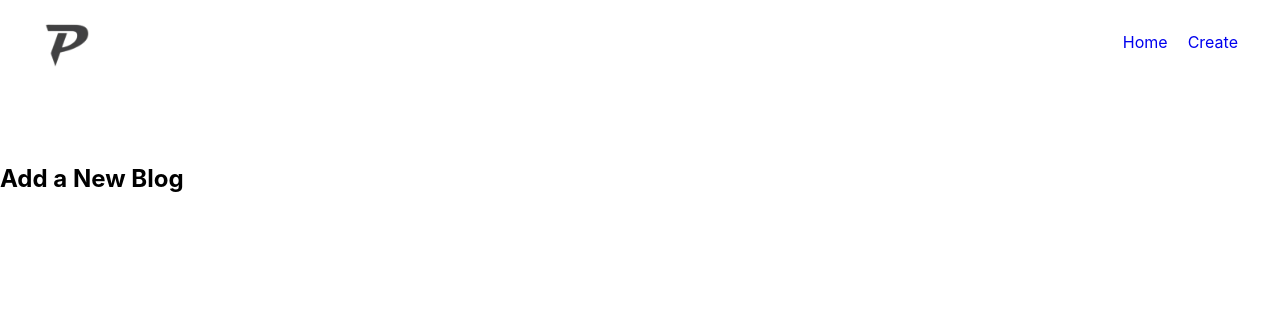
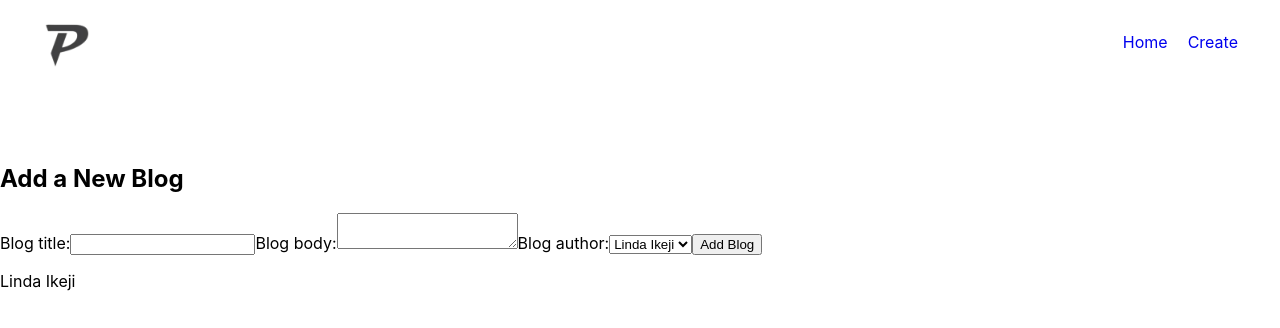
Before and after one commit to zemola/zemolablog, a React (Create React App) app: page /create in a window 1280 px wide. Shown: the top 328 px of the page. Built offline with nearby package versions, Linux system fonts and the light colour scheme; the HTML template or start-up script is replaced by a standard one.

Commit message:
added edit form

```diff
--- a/src/component/Create.js
+++ b/src/component/Create.js
@@ -1,9 +1,44 @@
+import { useState } from "react";
+
 const Create = () => {
+
+    const[title, setTitle] = useState('');
+    const[body, setBody] = useState('');
+    const[author, setAuthor] = useState('Linda Ikeji');
+
   return (
     <div>
       <h2>
       Add a New Blog
       </h2>
+      <form>
+        <label>Blog title:</label>
+        <input type="text"
+          required
+          value={title}
+          onChange={(e) => setTitle(e.target.value)}
+        />
+        <label>Blog body:</label>
+        <textarea
+        value={body}
+        onChange={(e) => {
+          setBody(e.target.value)
+        }}
+          required
+        ></textarea>
+        <label>Blog author:</label>
+        <select value={author}
+        onChange={(e)=>{
+          setAuthor(e.target.value)
+        }}>
+        <option value="Linda Ikeji"> Linda Ikeji</option>
+        <option value="Instablog"> Instablog</option>
+        </select>
+        <button>Add Blog</button>
+        <p>{title}</p>
+        <p>{body}</p>
+        <p>{author}</p>
+      </form>
     </div>
    );
 }
```
